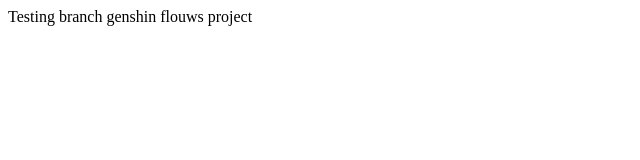
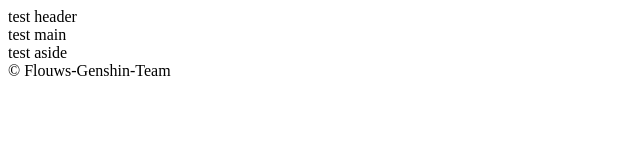
Before and after one commit to Flouws/Flouws-Genshin-Project, a plain HTML site: page index.html in a window 1280 px wide. Shown: the whole page, without its empty margins (0-640 px from the left). Drawn offline with Linux system fonts and the light colour scheme.

Commit message:
Test update index.html
add header, main, aside, footer

```diff
--- a/index.html
+++ b/index.html
@@ -7,6 +7,20 @@
     <title>Document</title>
 </head>
 <body>
-    Testing branch genshin flouws project
+    <header>
+        test header
+    </header>
+
+    <main>
+        test main
+    </main>
+
+    <aside>
+        test aside
+    </aside>
+
+    <footer>
+        &#169; Flouws-Genshin-Team
+    </footer>
 </body>
 </html>
```
Also changed, not shown: styles/style.css (added).
